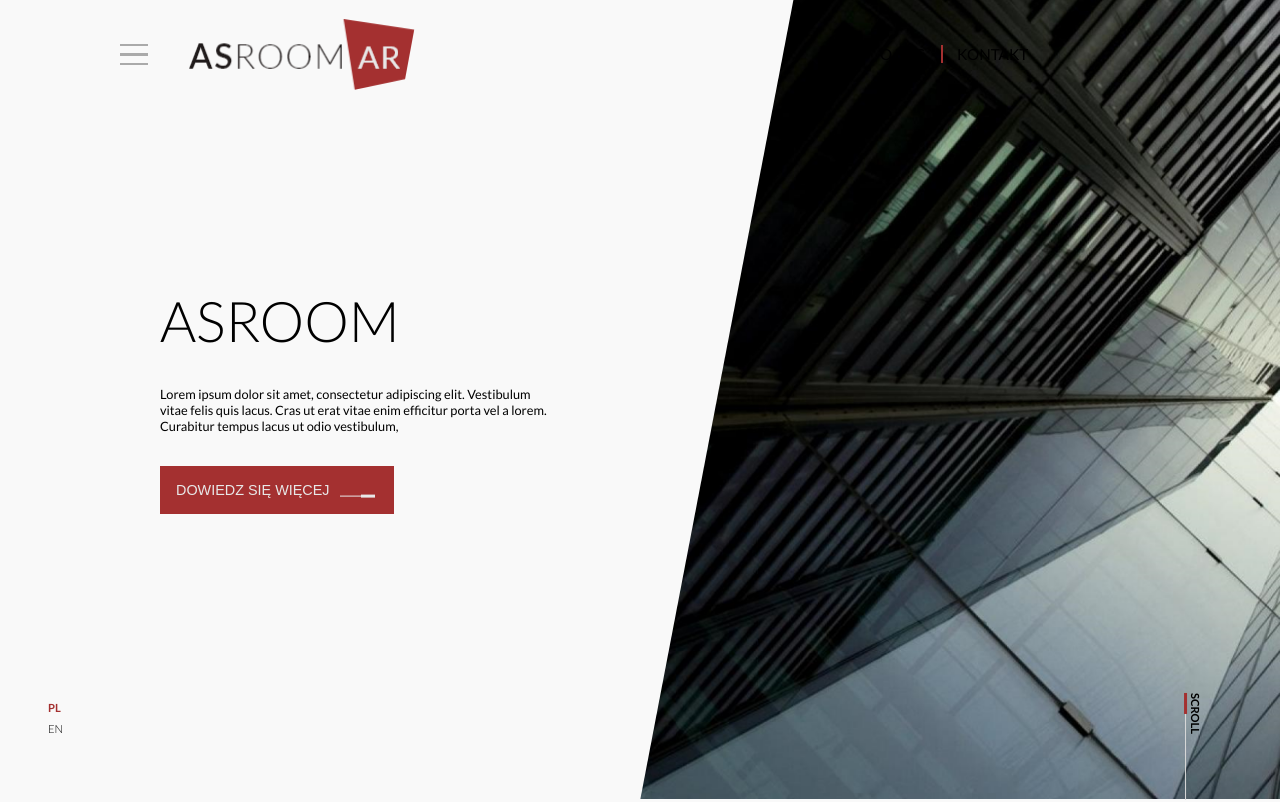
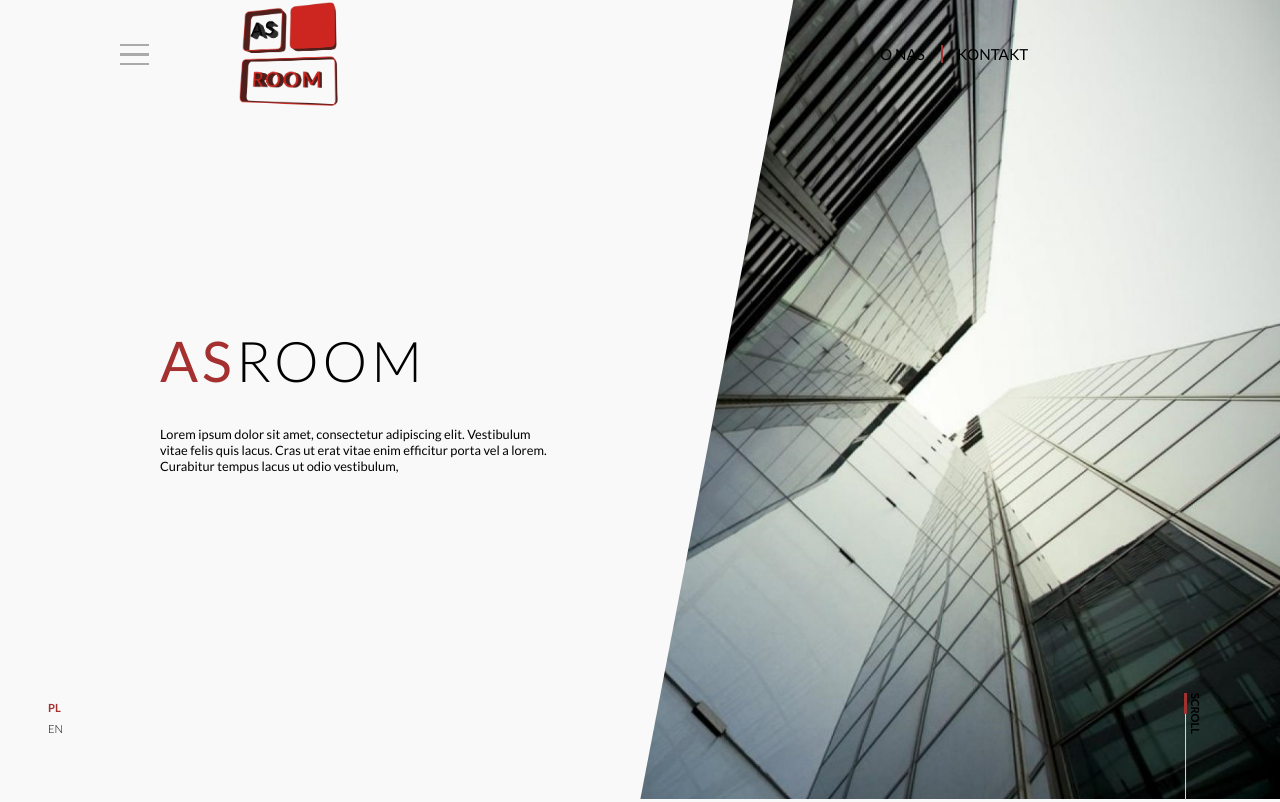
Before and after one commit to kamio90/asroom-frontend, a React (Create React App) app: page / in a window 1280 px wide. Shown: the top 802 px of the page. Built offline with nearby package versions, Linux system fonts and the light colour scheme.

Commit message:
poprawki 3

```diff
--- a/src/App.tsx
+++ b/src/App.tsx
@@ -1,8 +1,10 @@
 import React from 'react';
 import NavComponent from './components/Nav';
-import ASRoomLogo from './img/ASRoomLogo.png';
+import ASRoomLogo from './img/logo-asroom.png';
+// import ASRoomLogo from './img/ASRoomLogo.png';
 
 interface State {
+	// height: any;
 	isPL: boolean;
 	PL: {
 		Nav: {
@@ -56,6 +58,7 @@ interface State {
 
 class App extends React.Component<any, State> {
 	state = {
+		// height: 0,
 		isPL: true,
 		PL: {
 			Nav: {
@@ -197,11 +200,41 @@ class App extends React.Component<any, State> {
 		this.setState({ isPL: !this.state.isPL });
 	};
 
+	componentDidMount() {
+		// const distanceFor = document.getElementById('footer')?.offsetHeight;
+
+		let distance = 0;
+
+		// this.setState({height: distanceFor});
+		window.onbeforeunload = function () {
+			window.scrollTo(0, 0);
+		}
+
+		window.addEventListener('mousewheel', (e: any) => {
+			// if(distance >= 0 &&  window.scrollY <= window.document.body.offsetHeight) {
+			// 	// console.log(window.scrollY);
+			// 	if(e.wheelDelta < 0) {
+			// 		distance += window.innerHeight;
+			// 		window.scrollTo({ behavior: 'smooth', top: distance, left: 0});
+			// 	} else {
+			// 		distance -= window.innerHeight;
+			// 		window.scrollTo({ behavior: 'smooth', top: distance, left: 0});
+			// 	}
+			// }
+
+			// if(distance >= 0 && e.wheelDelta < 0) {
+			// 	distance += window.innerHeight;
+			// 	window.scrollTo({ behavior: 'smooth', top: distance, left: 0});
+			// } else if (distance <= window.document.body.offsetHeight) {
+			// 	distance -= window.innerHeight;
+			// 		window.scrollTo({ behavior: 'smooth', top: distance, left: 0});
+			// }
+		})
+	}
+
 	render() {
 		return (
-			<div className='App' onScroll={() => {
-				console.log('123');
-			}}>
+			<div className='App'>
 				<NavComponent
 					Nav={
 						this.state.isPL ? this.state.PL.Nav : this.state.EN.Nav
--- a/src/components/hero.tsx
+++ b/src/components/hero.tsx
@@ -3,7 +3,9 @@ import '../scss/componets/hero.scss';
 
 interface Props {
     data: {
-        title: string;
+        title ?: string;
+        titleSpecial ?: string;
+        titleContinue ?: string;
         description: string;
         buttonText: string;
         img: string;
@@ -29,6 +31,8 @@ export default class HeroComponent extends React.Component<Props, State> {
     render() {
         const {
             title,
+            titleSpecial,
+            titleContinue,
             description,
             buttonText,
             img,
@@ -41,22 +45,11 @@ export default class HeroComponent extends React.Component<Props, State> {
                 <div className={"hero__container"}>
                     <div className={"hero__container__textHolder"}>
                         <h2 className={"hero__container__textHolder__title"}>
-                            {title}
+                            {title}<span className={`special special${colorName}`}>{titleSpecial}</span>{titleContinue}
                         </h2>
                         <p className={"hero__container__textHolder__description"}>
                             {description}
                         </p>
-                        <button
-                            onClick={() => this.setState({isModalActive: !this.state.isModalActive})}
-                            className={`hero__container__textHolder__button hero__container__textHolder__button${colorName}`}>
-                            {buttonText}
-                            <span className={"hero__container__textHolder__button__line"}/>
-                            <div
-                                className={`hero__container__textHolder__button__modal hero__container__textHolder__button__modal${this.state.isModalActive ? '--active' : ''}`}>
-                                <p>{modal.title}</p>
-                                <a>{modal.link}</a>
-                            </div>
-                        </button>
                     </div>
                     <div className={"hero__container__imageHolder"}>
                         <img src={img} alt={alt}/>
--- a/src/pages/mainPage/MainPage.tsx
+++ b/src/pages/mainPage/MainPage.tsx
@@ -5,7 +5,7 @@ import PartnersComponent from '../../components/partners';
 import SliderComponent from '../../components/slider';
 import ContactComponent from '../../components/contact';
 
-import mainImg from './../../img/pobrane.png';
+import mainImg from './../../img/pobrane-2.png';
 import mlLogo from './../../img/ML-SYSTEM-logo.png';
 import dLogo from './../../img/delfin-logo.png';
 import technologicalSolutions from './../../img/technological-solutions.png';
@@ -33,7 +33,9 @@ export default class MainPageComponent extends React.Component<Props, any> {
 			colorName: '--red',
 		},
 		heroCard: {
-			title: 'asroom',
+			title: '',
+			titleSpecial: 'as',
+			titleContinue: 'room',
 			description:
 				'Lorem ipsum dolor sit amet, consectetur adipiscing elit. Vestibulum vitae felis quis lacus. Cras ut erat vitae enim efficitur porta vel a lorem. Curabitur tempus lacus ut odio vestibulum,',
 			buttonText: 'dowiedz się więcej',
--- a/src/pages/renewableEnergySources/RenewableEnergySources.tsx
+++ b/src/pages/renewableEnergySources/RenewableEnergySources.tsx
@@ -23,7 +23,9 @@ interface Props {
 
 interface State {
 	firstInfoCard: {
-		title: string;
+		title ?: string;
+		titleSpecial ?: string;
+		titleContinue ?: string;
 		description: string;
 		buttonText: string;
 		img: string;
@@ -49,7 +51,9 @@ export default class RenewableEnergySourcesComponent extends React.Component<
 			colorName: '--green',
 		},
 		heroCard: {
-			title: 'odnawialne źródła energii',
+			title: 'odnawialne źródła',
+			titleSpecial: ' energii ',
+			titleContinue: '',
 			description:
 				'Nowoczesne rozwiązania, pozwalające na całkowite wyeliminowanie tradycyjnych metod zarządzania energią.',
 			buttonText: 'dowiedz się więcej',
--- a/src/pages/sewageTreatmentSystems/SewageTreatmentSystems.tsx
+++ b/src/pages/sewageTreatmentSystems/SewageTreatmentSystems.tsx
@@ -24,7 +24,9 @@ interface Props {
 export default class SewageTreatmentSystemsComponent extends React.Component<any, any> {
     state = {
 		heroCard: {
-			title: 'Systemy oczyszczania ścieków',
+			title: 'Systemy ',
+			titleSpecial: 'oczyszczania ',
+			titleContinue: 'ścieków',
 			description:
 				'Skuteczniej niż tradycyjne oczyszczalnie. Linia nowoczesnych jednozbiornikowych oczyszczalni przydomowych. Wysoki stopień oczyszczania.',
 			buttonText: 'dowiedz się więcej',
--- a/src/scss/componets/hero.scss
+++ b/src/scss/componets/hero.scss
@@ -24,9 +24,22 @@
 				font-weight: 100;
 				text-transform: uppercase;
 				padding: 2rem 2rem 2rem 10rem;
+				letter-spacing: 0.5rem;
 
 				@media all and (max-width: 980px) {
 					font-size: 5rem;
+				}
+				.special{
+					font-weight: 400;
+					&--red{
+						color: $redDark;
+					}
+					&--blue{
+						color: $blueDark;
+					}
+					&--green{
+						color: $greenDark;
+					}
 				}
 			}
 
--- a/src/scss/componets/nav.scss
+++ b/src/scss/componets/nav.scss
@@ -211,7 +211,9 @@
     }
 
     &__image {
-      @include flex-basis(70%);
+      width: 100px;
+      height: auto;
+      margin-left: 50px;
       @media (min-width: 320px) and (max-width: 480px) {
         height: auto;
         width: 23rem;
@@ -221,7 +223,8 @@
   }
 
   &__pageNavigation {
-    @include flex-basis(20%);
+    //@include flex-basis(20%);
+    padding-right: 4rem;
     position: relative;
     @media (min-width: 320px) and (max-width: 480px) {
       flex-basis: 100%;
```
Also changed, not shown: src/img/logo-asroom.png (added), src/img/pobrane-2.png (added).
